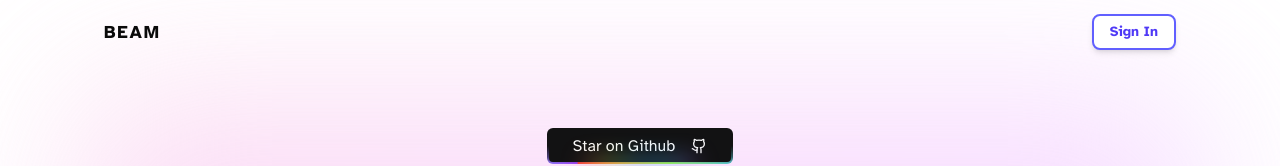
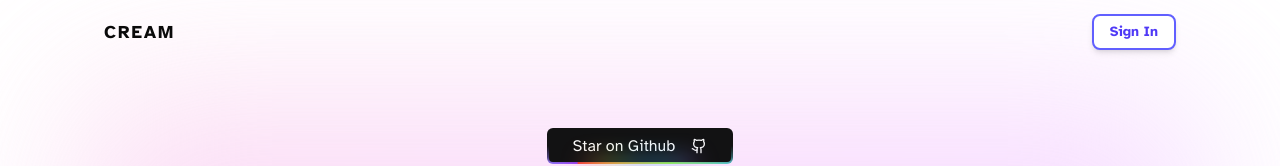
Before and after one commit to priyansh-narang2308/Cream, a Next.js app: page / in a window 1280 px wide. Shown: the top 166 px of the page. Built offline with nearby package versions, Linux system fonts and the light colour scheme; no server answers.

Commit message:
fix: CHanging name

```diff
--- a/app/(main)/layout.tsx
+++ b/app/(main)/layout.tsx
@@ -36,7 +36,7 @@ const MainLayout = ({ children }: { children: React.ReactNode }) => {
               />
               <Link href={"/dashboard"}>
                 <h1 className="text-lg font-bold tracking-wider uppercase">
-                  Beam
+                  Cream
                 </h1>
               </Link>
             </header>
--- a/app/layout.tsx
+++ b/app/layout.tsx
@@ -11,7 +11,7 @@ const ubuntu = Atkinson_Hyperlegible({
 });
 
 export const metadata: Metadata = {
-  title: "Beam",
+  title: "Cream",
   description: "A Chatting application using Stream for live video calling.",
 };
 
--- a/components/footer.tsx
+++ b/components/footer.tsx
@@ -4,7 +4,7 @@ export function Footer() {
       <div className="max-w-6xl mx-auto flex flex-col gap-10">
         <div className="flex items-center justify-between w-full">
           <h2 className="text-lg font-semibold">
-            Beam <br />
+            Cream <br />
             <span className="text-xs text-center font-light ">
               &copy; 2025
             </span>
--- a/components/header.tsx
+++ b/components/header.tsx
@@ -14,7 +14,7 @@ const Header = () => {
     <header className="flex items-center justify-between h-16 px-4 sm:px-6">
       <Link href="/dashboard" className="flex items-center gap-2">
         <span className="font-semibold tracking-widest uppercase text-lg ml-0 sm:ml-20">
-          Beam
+          Cream
         </span>
       </Link>
 
--- a/package.json
+++ b/package.json
@@ -1,5 +1,5 @@
 {
-  "name": "beam",
+  "name": "cream",
   "version": "0.1.0",
   "private": true,
   "scripts": {
```
Also changed, not shown: 2 other files (tests, documents, lock files or other folders).
